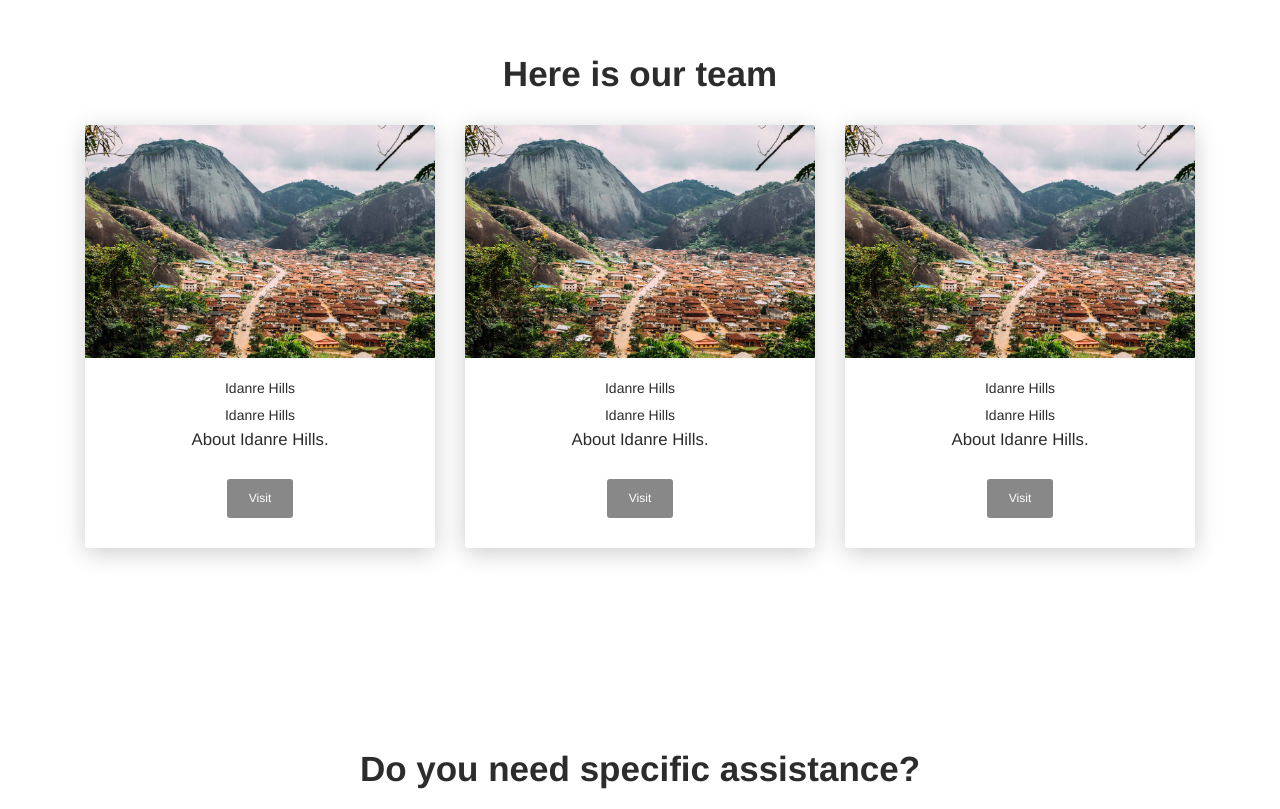
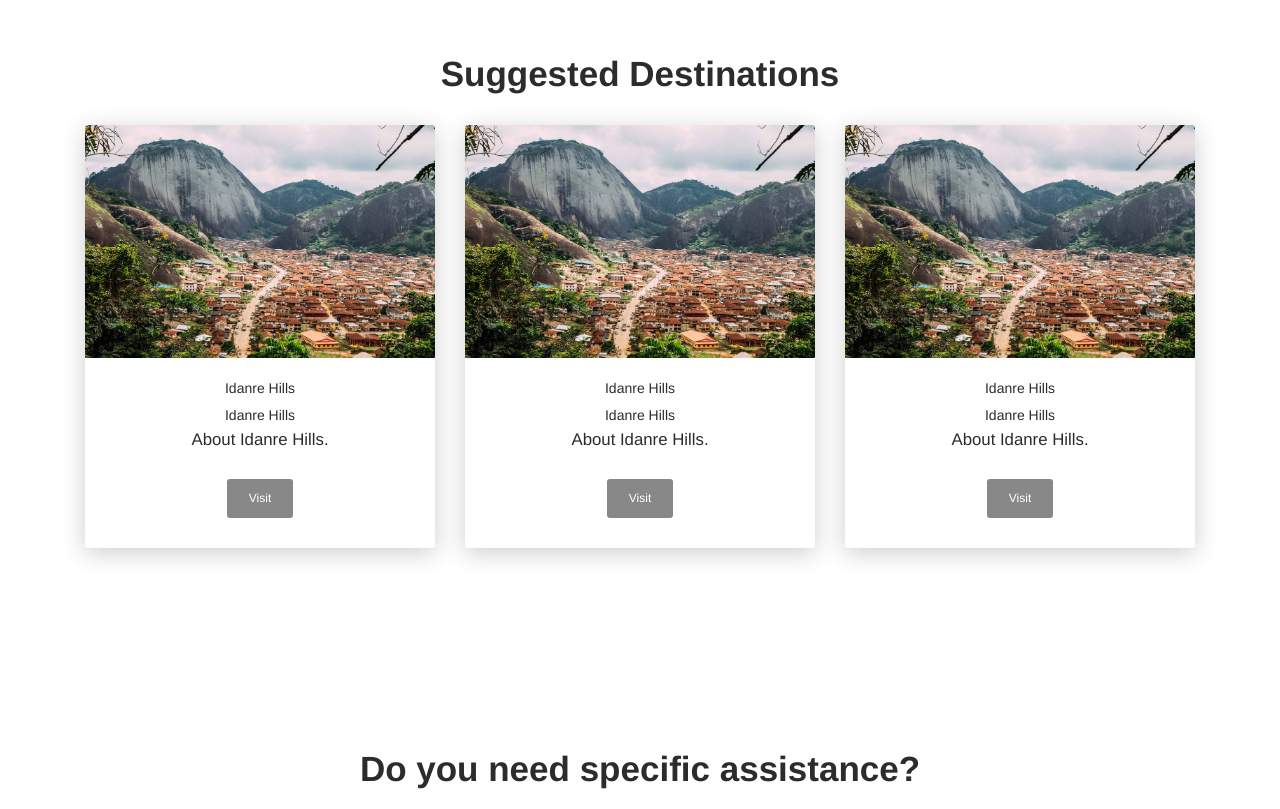
Before and after one commit to dqve/Team-354-Group-A-Frontend, a React (Create React App) app: page /landing in a window 1280 px wide. Shown: the part 1627-2436 px from the top of the page. Built offline with nearby package versions, Linux system fonts and the light colour scheme; a web font is replaced by a local one.

Commit message:
Delete unused dependencies and update Nav Links

```diff
--- a/src/pages/homepage/LandingPage.js
+++ b/src/pages/homepage/LandingPage.js
@@ -98,7 +98,7 @@ function LandingPage() {
         </div>
         <div className="section section-team text-center">
           <Container>
-            <h2 className="title">Here is our team</h2>
+            <h2 className="title">Suggested Destinations</h2>
             <TouristSites siteImage={idanre}/>
           </Container>
         </div>
```
